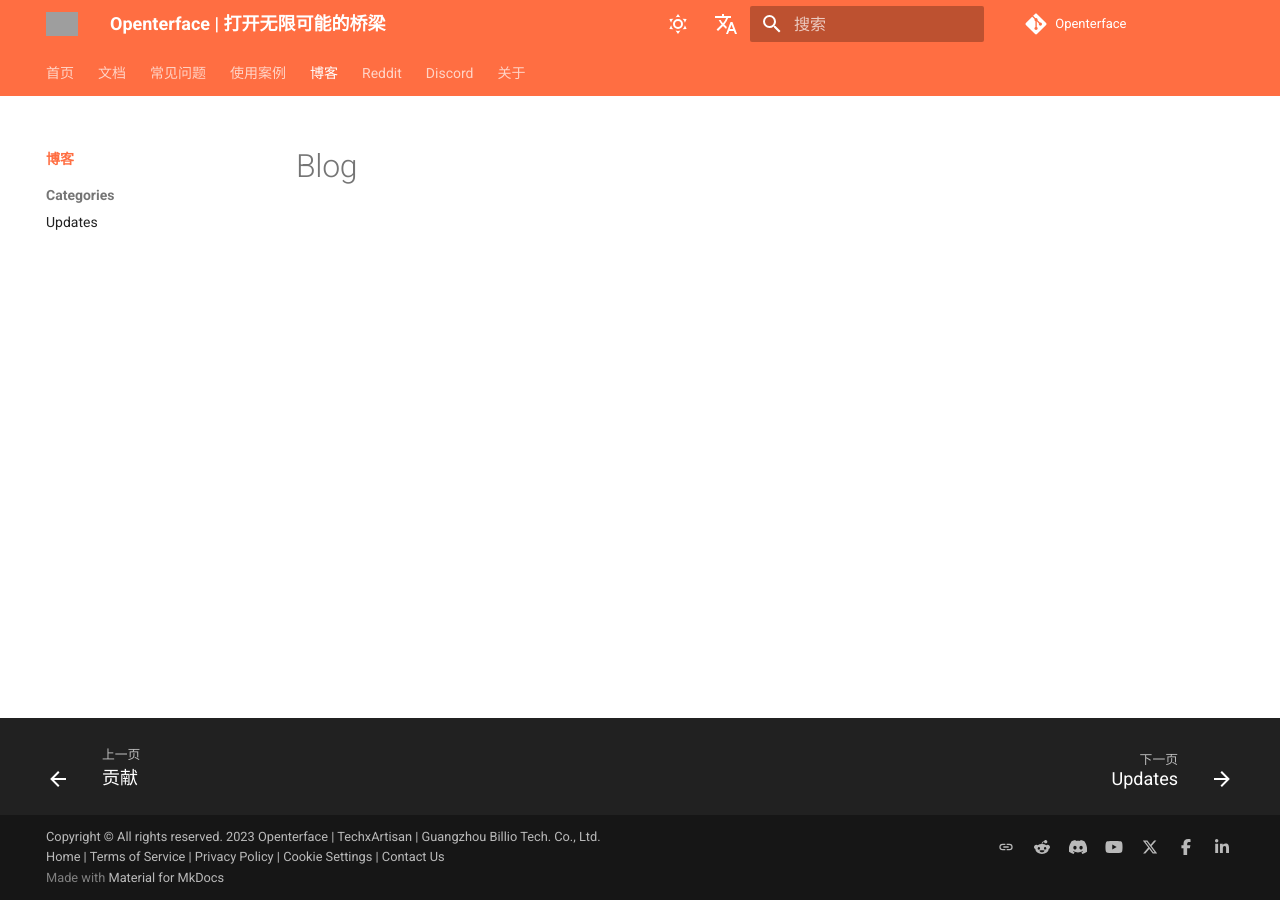
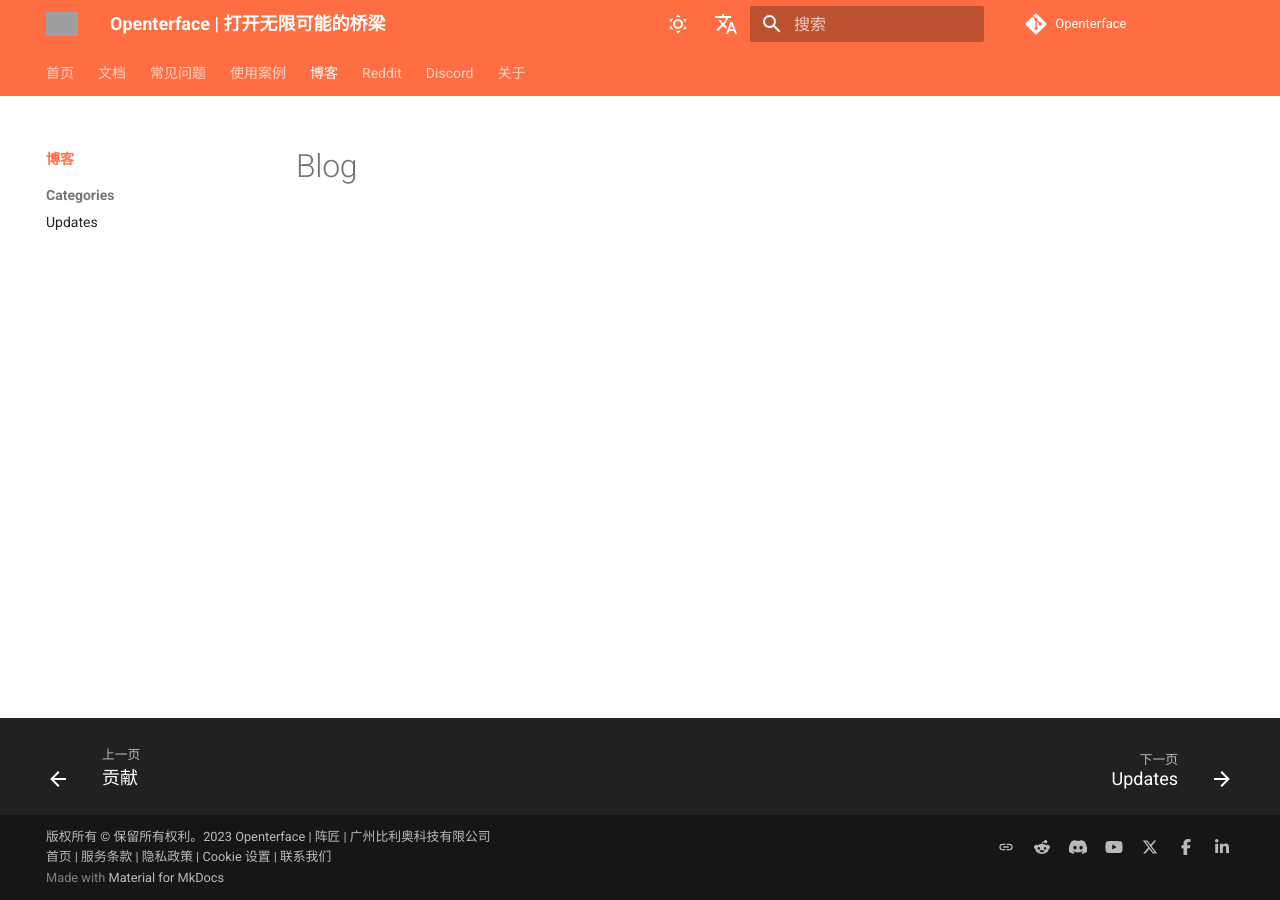
Before and after one commit to TechxArtisanStudio/Openterface_zh, an MkDocs documentation site: the page built from docs/blog/index.md, in a window 1280 px wide. Built offline with MkDocs 1.6.1 and Material for MkDocs 9.7.7, drawn with Linux system fonts in a browser that asks for light colours; comment, search, counter and statistics services are not loaded; grey boxes are pictures that could not be loaded.

Commit message:
update content

```diff
--- a/mkdocs.yml
+++ b/mkdocs.yml
@@ -10,12 +10,12 @@
 
 # Copyright
 copyright: >-
-  Copyright &copy; All rights reserved. 2023 <a href="https://www.openterface.com">Openterface</a> | <a href="https://www.techxartisan.com">TechxArtisan</a> | Guangzhou Billio Tech. Co., Ltd. <br>
-  <a href="">Home</a> |
-  <a href="/terms-of-service">Terms of Service</a> |
-  <a href="/privacy-policy">Privacy Policy</a> |
-  <a href="#__consent">Cookie Settings</a> |
-  <a href="/contact">Contact Us</a>
+  版权所有 &copy; 保留所有权利。2023 <a href="https://www.openterface.com">Openterface</a> | <a href="https://www.techxartisan.com">阵匠</a> | 广州比利奥科技有限公司 <br>
+  <a href="">首页</a> |
+  <a href="/terms-of-service">服务条款</a> |
+  <a href="/privacy-policy">隐私政策</a> |
+  <a href="#__consent">Cookie 设置</a> |
+  <a href="/contact">联系我们</a>
 
 extra_css:
   - assets/stylesheets/extra.css
```
